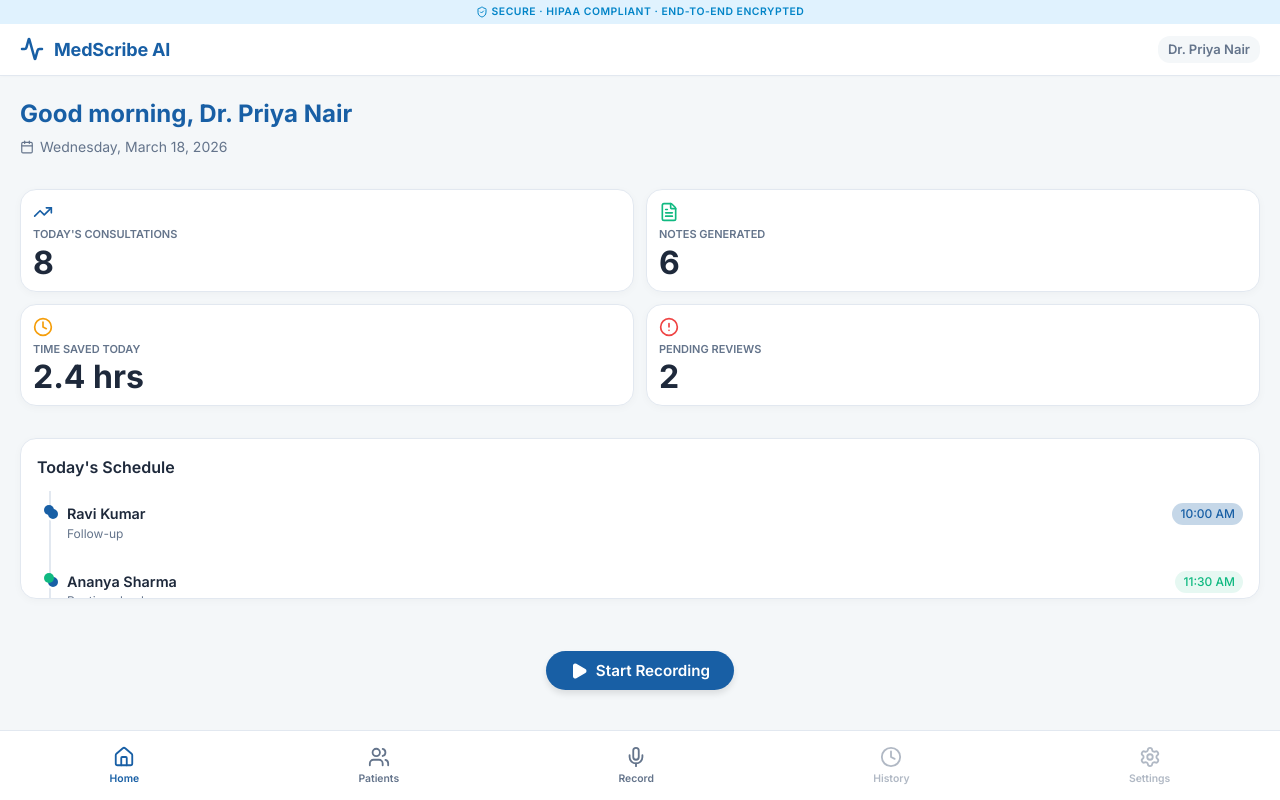
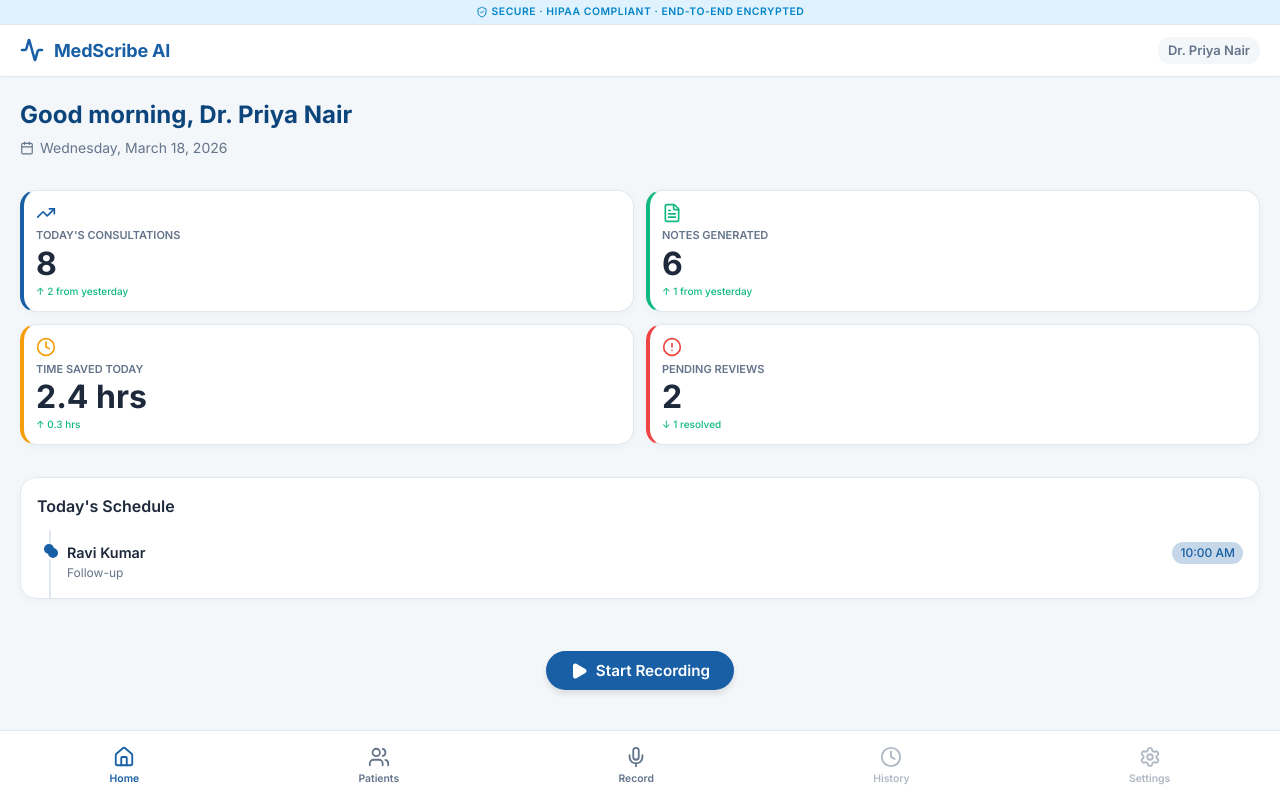
Before and after one commit to SachithKumar0628/Mobile-First-Ambient-AI-Scribe, a React (Vite) app: page / in a window 1280 px wide. Built offline with nearby package versions, Linux system fonts and the light colour scheme.

Commit message:
style: enhance dashboard metrics and typography

```diff
--- a/src/App.jsx
+++ b/src/App.jsx
@@ -22,6 +22,7 @@ function App() {
         <ShieldCheck size={12} style={{ display: 'inline', marginRight: '4px', verticalAlign: 'middle' }} />
         Secure · HIPAA compliant · End-to-end encrypted
       </div>
+      <div style={{ height: '1px', backgroundColor: '#e2e8f0', width: '100%' }}></div>
       <header className="app-header">
         <div className="header-left">
           <Activity color="var(--primary-color)" size={24} strokeWidth={2.5} />
--- a/src/components/Dashboard.jsx
+++ b/src/components/Dashboard.jsx
@@ -8,7 +8,7 @@ function Dashboard({ onStartRecording }) {
   return (
     <div className="screen-container animate-fade-in">
       <div className="dashboard-header">
-        <h2 style={{ fontSize: '1.5rem', fontWeight: 700, color: 'var(--primary-color)', marginBottom: '4px' }}>
+        <h2 style={{ fontSize: '1.5rem', fontWeight: 700, color: '#0C447C', marginBottom: '4px' }}>
           Good morning, Dr. Priya Nair
         </h2>
         <p style={{ color: 'var(--text-secondary)', fontSize: '0.875rem', display: 'flex', alignItems: 'center', gap: '6px' }}>
@@ -18,36 +18,40 @@ function Dashboard({ onStartRecording }) {
       </div>
 
       <div style={{ display: 'grid', gridTemplateColumns: 'repeat(2, 1fr)', gap: '12px', marginTop: '16px' }}>
-        <div className="card" style={{ padding: '12px', display: 'flex', flexDirection: 'column', gap: '4px', height: '100%' }}>
+        <div className="card" style={{ borderLeft: '4px solid var(--primary-color)', padding: '12px', display: 'flex', flexDirection: 'column', gap: '4px', height: '100%' }}>
           <div style={{ display: 'flex', alignItems: 'center', justifyContent: 'space-between' }}>
             <TrendingUp size={20} color="var(--primary-color)" />
           </div>
           <p style={{ fontSize: '11px', color: 'var(--text-secondary)', fontWeight: 600, textTransform: 'uppercase', margin: 0 }}>Today's Consultations</p>
           <p style={{ fontSize: '32px', fontWeight: 700, margin: 0, lineHeight: 1 }}>8</p>
+          <p style={{ fontSize: '10px', color: 'var(--success-color)', margin: 0, fontWeight: 500 }}>↑ 2 from yesterday</p>
         </div>
 
-        <div className="card" style={{ padding: '12px', display: 'flex', flexDirection: 'column', gap: '4px', height: '100%' }}>
+        <div className="card" style={{ borderLeft: '4px solid var(--success-color)', padding: '12px', display: 'flex', flexDirection: 'column', gap: '4px', height: '100%' }}>
           <div style={{ display: 'flex', alignItems: 'center', justifyContent: 'space-between' }}>
             <FileText size={20} color="var(--success-color)" />
           </div>
           <p style={{ fontSize: '11px', color: 'var(--text-secondary)', fontWeight: 600, textTransform: 'uppercase', margin: 0 }}>Notes Generated</p>
           <p style={{ fontSize: '32px', fontWeight: 700, margin: 0, lineHeight: 1 }}>6</p>
+          <p style={{ fontSize: '10px', color: 'var(--success-color)', margin: 0, fontWeight: 500 }}>↑ 1 from yesterday</p>
         </div>
 
-        <div className="card" style={{ padding: '12px', display: 'flex', flexDirection: 'column', gap: '4px', height: '100%' }}>
+        <div className="card" style={{ borderLeft: '4px solid var(--warning-color)', padding: '12px', display: 'flex', flexDirection: 'column', gap: '4px', height: '100%' }}>
           <div style={{ display: 'flex', alignItems: 'center', justifyContent: 'space-between' }}>
             <Clock size={20} color="var(--warning-color)" />
           </div>
           <p style={{ fontSize: '11px', color: 'var(--text-secondary)', fontWeight: 600, textTransform: 'uppercase', margin: 0 }}>Time Saved Today</p>
           <p style={{ fontSize: '32px', fontWeight: 700, margin: 0, lineHeight: 1 }}>2.4 hrs</p>
+          <p style={{ fontSize: '10px', color: 'var(--success-color)', margin: 0, fontWeight: 500 }}>↑ 0.3 hrs</p>
         </div>
 
-        <div className="card" style={{ padding: '12px', display: 'flex', flexDirection: 'column', gap: '4px', height: '100%' }}>
+        <div className="card" style={{ borderLeft: '4px solid var(--danger-color)', padding: '12px', display: 'flex', flexDirection: 'column', gap: '4px', height: '100%' }}>
           <div style={{ display: 'flex', alignItems: 'center', justifyContent: 'space-between' }}>
             <AlertCircle size={20} color="var(--danger-color)" />
           </div>
           <p style={{ fontSize: '11px', color: 'var(--text-secondary)', fontWeight: 600, textTransform: 'uppercase', margin: 0 }}>Pending Reviews</p>
           <p style={{ fontSize: '32px', fontWeight: 700, margin: 0, lineHeight: 1 }}>2</p>
+          <p style={{ fontSize: '10px', color: 'var(--success-color)', margin: 0, fontWeight: 500 }}>↓ 1 resolved</p>
         </div>
       </div>
 
```
